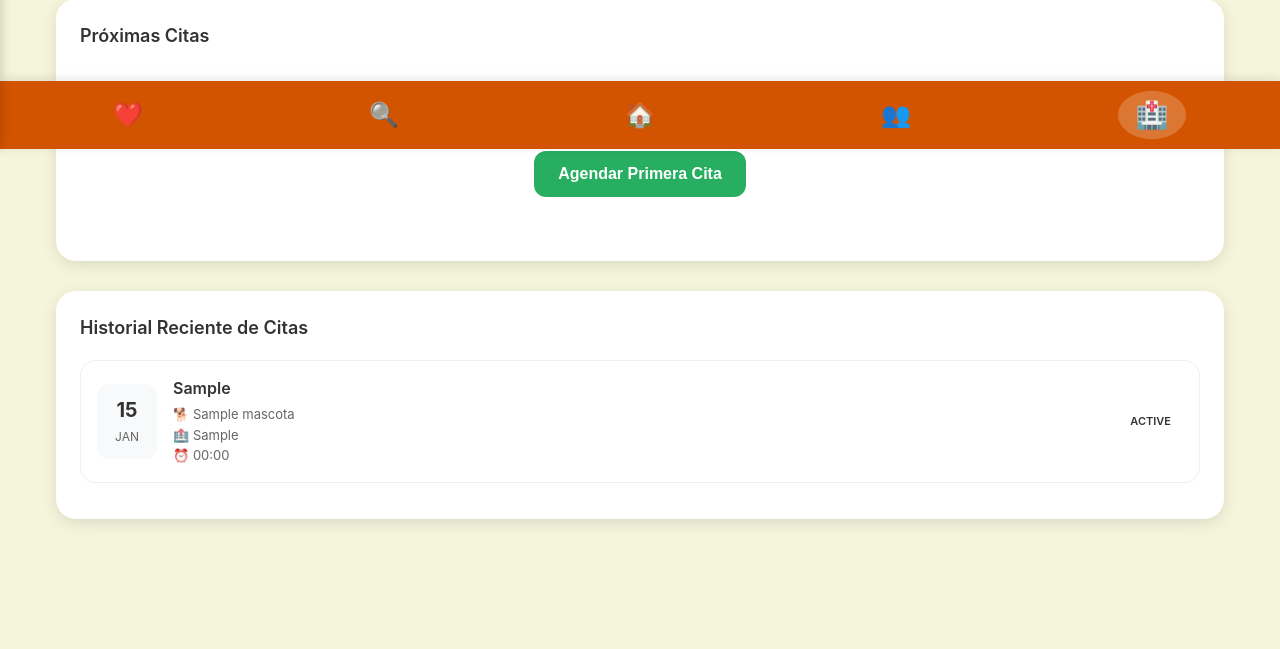
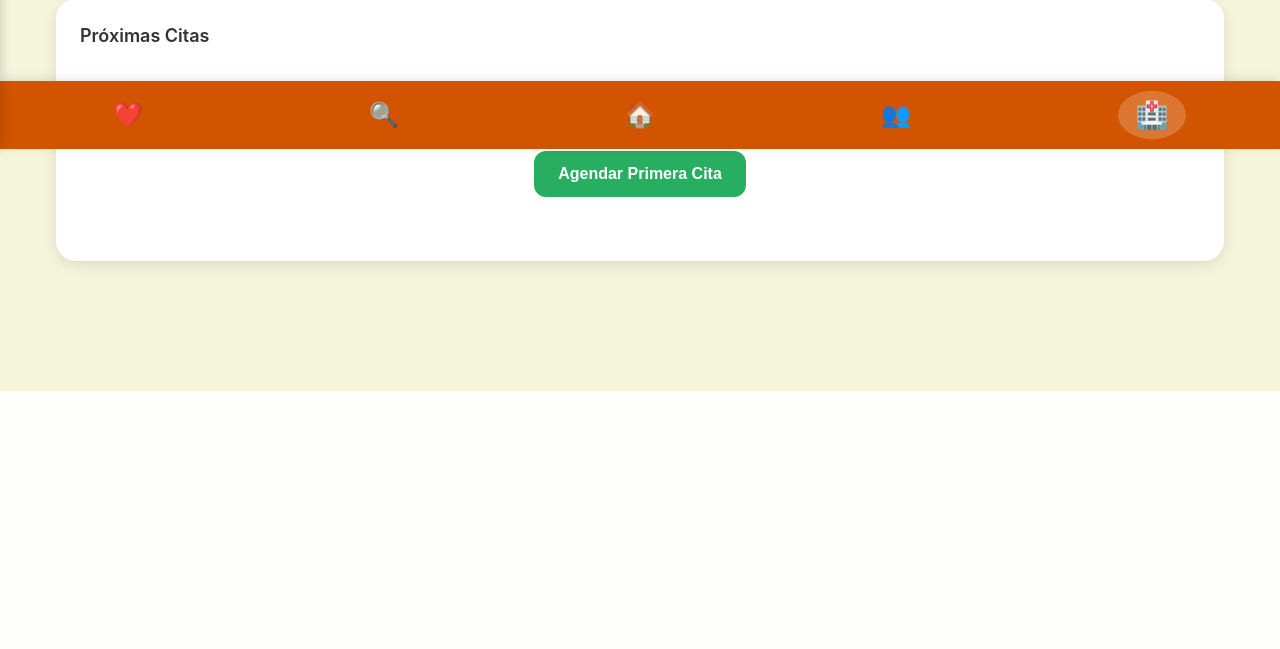
Before and after one commit to aldu1108/Proyecto-Huella-Segura, a PHP site: page /veterinaria.php in a window 1280 px wide. Shown: the part 651-1300 px from the top of the page. After the commit the page ends 1042 px from the top, so only its background shows below. Run offline with PHP 8.4, Linux system fonts and the light colour scheme; the visitor is signed in with stand-in values (Sample User, id 1); tables that the repository leaves empty hold one stand-in row (values such as "Sample post"); some libraries are stand-ins or nearby versions.

Commit message:
Historial Funcional

```diff
--- a/HuellaSeguraX/veterinaria.php
+++ b/HuellaSeguraX/veterinaria.php
@@ -73,37 +73,15 @@ if ($_POST) {
     }
 }
 
-// Obtener citas veterinarias del usuario
+// Obtener próximas citas (solo futuras y programadas)
 $fecha_hoy = date('Y-m-d');
-$consulta_citas = "SELECT c.*, m.nombre_mascota, m.tipo, v.clinica, v.especialidad,
-                   u.nombre_usuario as nombre_veterinario, u.apellido_usuario as apellido_veterinario
-                   FROM citas_veterinarias c
-                   JOIN mascotas m ON c.id_mascota = m.id_mascota
-                   LEFT JOIN veterinario v ON c.id_veterinario = v.id_veterinario
-                   LEFT JOIN usuarios u ON v.id_usuario = u.id_usuario
-                   WHERE m.id_usuario = $usuario_id
-                   ORDER BY c.fecha DESC LIMIT 10";
-$resultado_citas = $conexion->query($consulta_citas);
-
-// Obtener historial médico
-$consulta_historial = "SELECT h.*, m.nombre_mascota, m.tipo,
-                       u.nombre_usuario as nombre_veterinario, u.apellido_usuario as apellido_veterinario
-                       FROM historiales_medicos h
-                       JOIN mascotas m ON h.id_mascota = m.id_mascota
-                       LEFT JOIN veterinario v ON h.id_veterinario = v.id_veterinario
-                       LEFT JOIN usuarios u ON v.id_usuario = u.id_usuario
-                       WHERE m.id_usuario = $usuario_id
-                       ORDER BY h.fecha DESC LIMIT 20";
-$resultado_historial = $conexion->query($consulta_historial);
-
-// Obtener próximas citas
 $consulta_proximas = "SELECT c.*, m.nombre_mascota, m.tipo, v.clinica, v.especialidad,
                       u.nombre_usuario as nombre_veterinario, u.apellido_usuario as apellido_veterinario
                       FROM citas_veterinarias c
                       JOIN mascotas m ON c.id_mascota = m.id_mascota
                       LEFT JOIN veterinario v ON c.id_veterinario = v.id_veterinario
                       LEFT JOIN usuarios u ON v.id_usuario = u.id_usuario
-                      WHERE m.id_usuario = $usuario_id AND c.fecha >= '$fecha_hoy' AND c.estado != 'cancelada'
+                      WHERE m.id_usuario = $usuario_id AND DATE(c.fecha) >= '$fecha_hoy' AND c.estado != 'cancelada'
                       ORDER BY c.fecha ASC LIMIT 5";
 $resultado_proximas = $conexion->query($consulta_proximas);
 
@@ -115,6 +93,52 @@ $consulta_citas_hoy = "SELECT c.*, m.nombre_mascota, m.tipo, v.clinica, v.especi
                        WHERE m.id_usuario = $usuario_id AND DATE(c.fecha) = '$fecha_hoy' AND c.estado != 'cancelada'
                        ORDER BY c.fecha ASC";
 $resultado_citas_hoy = $conexion->query($consulta_citas_hoy);
+
+// Obtener historial médico combinado (consultas médicas + citas pasadas)
+$consulta_historial = "SELECT h.*, m.nombre_mascota, m.tipo,
+                       u.nombre_usuario as nombre_veterinario, u.apellido_usuario as apellido_veterinario,
+                       'consulta' as tipo_entrada, h.fecha as fecha_registro
+                       FROM historiales_medicos h
+                       JOIN mascotas m ON h.id_mascota = m.id_mascota
+                       LEFT JOIN veterinario v ON h.id_veterinario = v.id_veterinario
+                       LEFT JOIN usuarios u ON v.id_usuario = u.id_usuario
+                       WHERE m.id_usuario = $usuario_id
+
+                       UNION ALL
+
+                       SELECT NULL as id_historial, NULL as diagnostico, NULL as tratamiento,
+                       c.id_mascota, c.id_veterinario, c.motivo as nombre_mascota, m.tipo,
+                       u.nombre_usuario as nombre_veterinario, u.apellido_usuario as apellido_veterinario,
+                       'cita_pasada' as tipo_entrada, DATE(c.fecha) as fecha_registro
+                       FROM citas_veterinarias c
+                       JOIN mascotas m ON c.id_mascota = m.id_mascota
+                       LEFT JOIN veterinario v ON c.id_veterinario = v.id_veterinario
+                       LEFT JOIN usuarios u ON v.id_usuario = u.id_usuario
+                       WHERE m.id_usuario = $usuario_id AND DATE(c.fecha) < '$fecha_hoy' AND c.estado != 'cancelada'
+
+                       ORDER BY fecha_registro DESC LIMIT 20";
+
+// Modificamos la consulta del historial para que funcione con la DB actual
+$consulta_historial_simple = "SELECT h.*, m.nombre_mascota, m.tipo,
+                               u.nombre_usuario as nombre_veterinario, u.apellido_usuario as apellido_veterinario
+                               FROM historiales_medicos h
+                               JOIN mascotas m ON h.id_mascota = m.id_mascota
+                               LEFT JOIN veterinario v ON h.id_veterinario = v.id_veterinario
+                               LEFT JOIN usuarios u ON v.id_usuario = u.id_usuario
+                               WHERE m.id_usuario = $usuario_id
+                               ORDER BY h.fecha DESC LIMIT 20";
+$resultado_historial = $conexion->query($consulta_historial_simple);
+
+// Obtener citas pasadas para mostrar en el historial
+$consulta_citas_pasadas = "SELECT c.*, m.nombre_mascota, m.tipo, v.clinica, v.especialidad,
+                           u.nombre_usuario as nombre_veterinario, u.apellido_usuario as apellido_veterinario
+                           FROM citas_veterinarias c
+                           JOIN mascotas m ON c.id_mascota = m.id_mascota
+                           LEFT JOIN veterinario v ON c.id_veterinario = v.id_veterinario
+                           LEFT JOIN usuarios u ON v.id_usuario = u.id_usuario
+                           WHERE m.id_usuario = $usuario_id AND DATE(c.fecha) < '$fecha_hoy' AND c.estado != 'cancelada'
+                           ORDER BY c.fecha DESC LIMIT 10";
+$resultado_citas_pasadas = $conexion->query($consulta_citas_pasadas);
 
 // Obtener mascotas para el selector
 $consulta_mascotas = "SELECT * FROM mascotas WHERE id_usuario = $usuario_id AND estado = 'activo'";
@@ -264,38 +288,6 @@ $total_consultas = $conexion->query("SELECT COUNT(*) as total FROM historiales_m
                     </div>
                 <?php endif; ?>
             </div>
-
-            <!-- Historial de citas recientes -->
-            <div class="historial-citas">
-                <h4>Historial Reciente de Citas</h4>
-                <div class="lista-citas">
-                    <?php if ($resultado_citas && $resultado_citas->num_rows > 0): ?>
-                        <?php while($cita_hist = $resultado_citas->fetch_assoc()): ?>
-                            <div class="tarjeta-cita">
-                                <div class="info-cita">
-                                    <div class="fecha-cita">
-                                        <span class="dia"><?php echo date('d', strtotime($cita_hist['fecha'])); ?></span>
-                                        <span class="mes"><?php echo date('M', strtotime($cita_hist['fecha'])); ?></span>
-                                    </div>
-                                    <div class="detalles-cita">
-                                        <h5><?php echo htmlspecialchars($cita_hist['motivo']); ?></h5>
-                                        <p>🐕 <?php echo htmlspecialchars($cita_hist['nombre_mascota']); ?></p>
-                                        <p>🏥 <?php echo htmlspecialchars($cita_hist['clinica'] ?: 'Clínica Veterinaria'); ?></p>
-                                        <p>⏰ <?php echo date('H:i', strtotime($cita_hist['fecha'])); ?></p>
-                                    </div>
-                                </div>
-                                <div class="estado-cita <?php echo $cita_hist['estado']; ?>">
-                                    <?php echo ucfirst($cita_hist['estado']); ?>
-                                </div>
-                            </div>
-                        <?php endwhile; ?>
-                    <?php else: ?>
-                        <div class="sin-citas">
-                            <p>No hay historial de citas disponible</p>
-                        </div>
-                    <?php endif; ?>
-                </div>
-            </div>
         </section>
 
         <!-- Sección Pacientes -->
@@ -350,10 +342,10 @@ $total_consultas = $conexion->query("SELECT COUNT(*) as total FROM historiales_m
             </div>
         </section>
 
-        <!-- Sección Historial Médico -->
+        <!-- Sección Historial Médico (INCLUYE citas pasadas) -->
         <section class="seccion-veterinaria seccion-historial" id="seccionHistorial">
             <div class="encabezado-historial">
-                <h3>Historial Médico</h3>
+                <h3>Historial Médico Completo</h3>
                 <div class="filtros-historial">
                     <select class="filtro-mascota" onchange="filtrarHistorial(this.value)">
                         <option value="">Todas las mascotas</option>
```
Also changed, not shown: other parts of HuellaSeguraX/veterinaria.php (+57 -3 lines).
